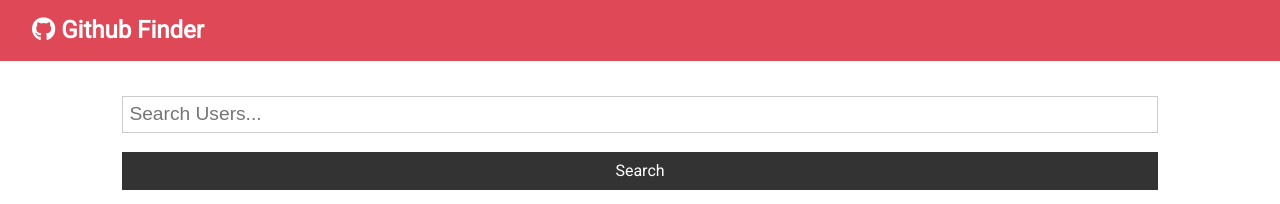
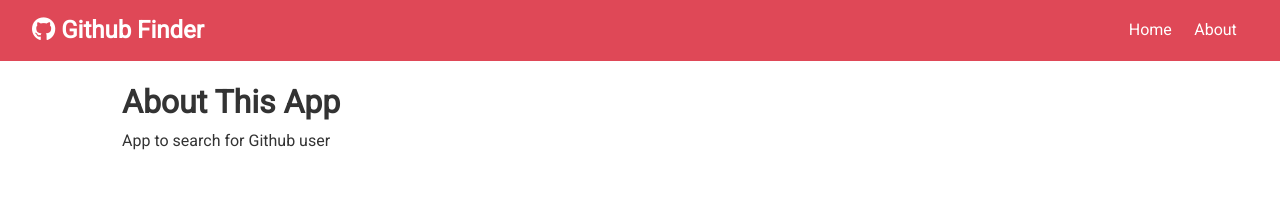
Before and after one commit to kobrabson/git-finder, a React (Create React App) app: page /about in a window 1280 px wide. Shown: the top 204 px of the page. Built offline with nearby package versions, Linux system fonts and the light colour scheme; no server answers.

Commit message:
Route setup routes to about & home working

```diff
--- a/package.json
+++ b/package.json
@@ -12,6 +12,7 @@
     "axios": "^0.20.0",
     "react": "^16.13.1",
     "react-dom": "^16.13.1",
+    "react-router-dom": "^5.2.0",
     "react-scripts": "3.4.3"
   },
   "scripts": {
--- a/src/App.js
+++ b/src/App.js
@@ -1,8 +1,10 @@
-import React, { Component } from "react";
+import React, { Fragment, Component } from "react";
+import { BrowserRouter as Router, Switch, Route } from "react-router-dom";
 import Navbar from "./components/layout/Navbar";
 import Users from "./components/users/Users";
 import Search from "./components/users/Search";
 import Alert from "./components/layout/Alert";
+import About from "./components/pages/About";
 import axios from "axios";
 import "./App.css";
 
@@ -47,18 +49,31 @@
     const { loading, users, alert } = this.state;
 
     return (
+      <Router>
         <div className="App">
           <Navbar title="Github Finder" />
           <div className="container">
             <Alert alert={alert} />
+            <Switch>
+              <Route
+                exact
+                path="/"
+                render={(props) => (
+                  <Fragment>
                     <Search
                       searchUsers={this.searchUsers}
                       clearUsers={this.clearUsers}
                       setAlert={this.setAlert}
                     />
                     <Users loading={loading} users={users} />
+                  </Fragment>
+                )}
+              />
+              <Route exact path="/about" component={About} />
+            </Switch>
           </div>
         </div>
+      </Router>
     );
   }
 }
--- a/src/components/layout/Navbar.js
+++ b/src/components/layout/Navbar.js
@@ -1,4 +1,5 @@
 import React from "react";
+import { Link } from "react-router-dom";
 
 const Navbar = ({ title }) => {
   return (
@@ -6,6 +7,14 @@
       <h1>
         <i className="fab fa-github" /> {title}
       </h1>
+      <ul>
+        <li>
+          <Link to="/">Home</Link>
+        </li>
+        <li>
+          <Link to="/about">About</Link>
+        </li>
+      </ul>
     </nav>
   );
 };
--- /dev/null
+++ b/src/components/pages/About.js
@@ -0,0 +1,12 @@
+import React from "react";
+
+function About() {
+  return (
+    <div>
+      <h1>About This App</h1>
+      <p>App to search for Github user</p>
+    </div>
+  );
+}
+
+export default About;
```
Also changed, not shown: 1 other file (tests, documents, lock files or other folders). Lines whose indentation alone changed are shown as unchanged.
